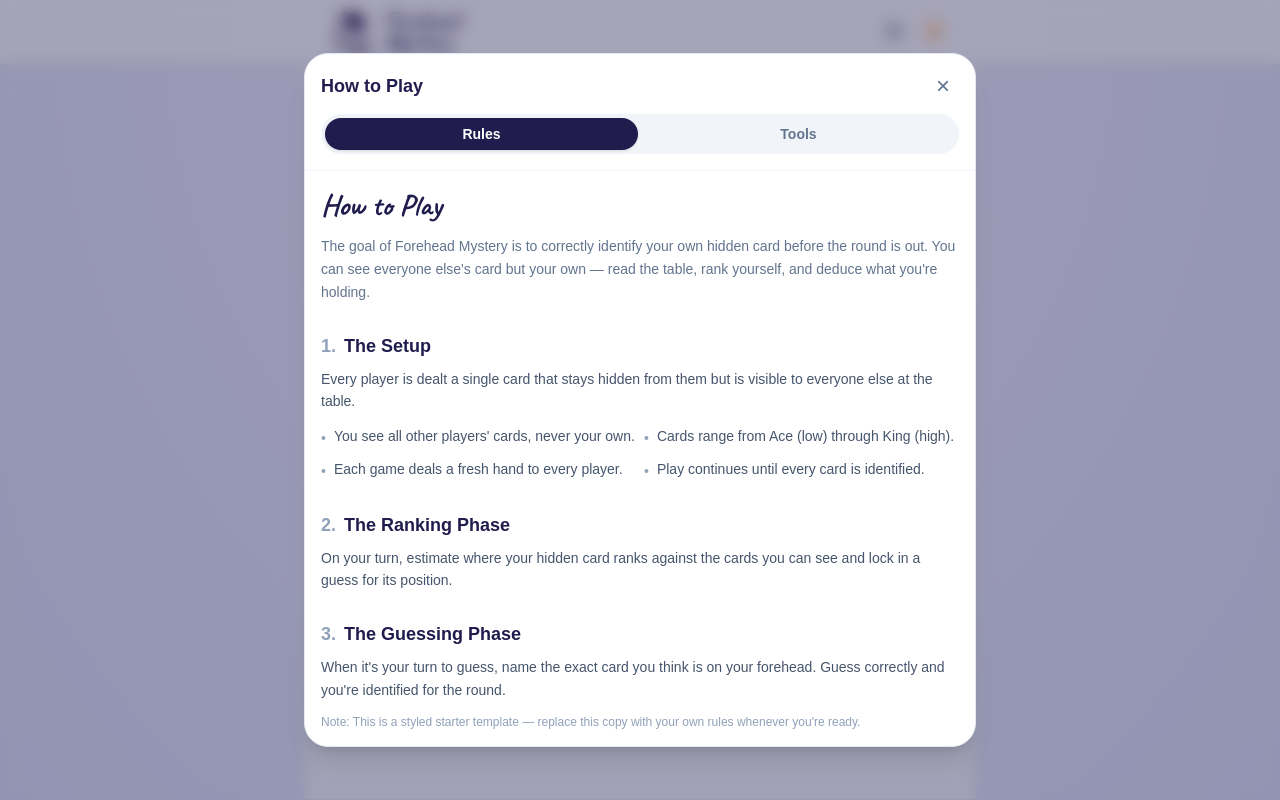
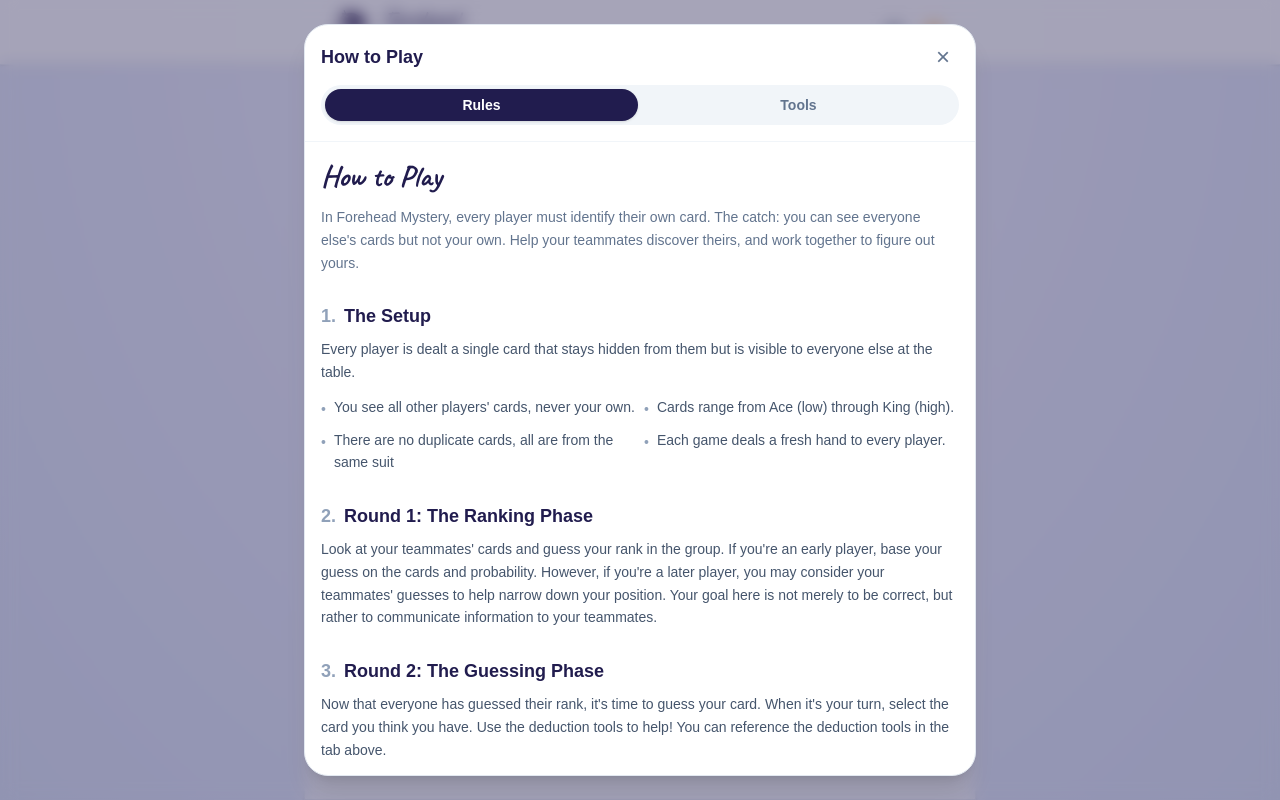
Before and after one commit to SlimPortfolio/forehead-mystery, a Next.js app: page / in a window 1280 px wide. Both pictures are taken after a click on the button "HOW TO PLAY". Built offline with nearby package versions, Linux system fonts and the light colour scheme; no server answers.

Commit message:
added instructions for game directions and whatnot

```diff
--- a/src/components/game/HelpModal.tsx
+++ b/src/components/game/HelpModal.tsx
@@ -30,7 +30,9 @@ function TabTitle({ children }: { children: ReactNode }) {
 
 /** Muted lead paragraph that sits under the title. */
 function Lead({ children }: { children: ReactNode }) {
-  return <p className="mt-3 text-sm leading-relaxed text-slate-500">{children}</p>;
+  return (
+    <p className="mt-3 text-sm leading-relaxed text-slate-500">{children}</p>
+  );
 }
 
 /** A numbered section heading, e.g. "1. The Setup". */
@@ -94,44 +96,45 @@ function RulesTab() {
     <div>
       <TabTitle>How to Play</TabTitle>
       <Lead>
-        The goal of Forehead Mystery is to correctly identify your own hidden
-        card before the round is out. You can see everyone else&apos;s card but
-        your own — read the table, rank yourself, and deduce what you&apos;re
-        holding.
+        In Forehead Mystery, every player must identify their own card. The
+        catch: you can see everyone else&apos;s cards but not your own. Help
+        your teammates discover theirs, and work together to figure out yours.
       </Lead>
 
       <Section number={1} title="The Setup">
         <p>
-          Every player is dealt a single card that stays hidden from them but
-          is visible to everyone else at the table.
+          Every player is dealt a single card that stays hidden from them but is
+          visible to everyone else at the table.
         </p>
         <BulletList
           items={[
             "You see all other players' cards, never your own.",
             "Cards range from Ace (low) through King (high).",
+            "There are no duplicate cards, all are from the same suit",
             "Each game deals a fresh hand to every player.",
-            "Play continues until every card is identified.",
           ]}
         />
       </Section>
 
-      <Section number={2} title="The Ranking Phase">
+      <Section number={2} title="Round 1: The Ranking Phase">
         <p>
-          On your turn, estimate where your hidden card ranks against the cards
-          you can see and lock in a guess for its position.
+          Look at your teammates&apos; cards and guess your rank in the group.
+          If you're an early player, base your guess on the cards and
+          probability. However, if you're a later player, you may consider your
+          teammates' guesses to help narrow down your position. Your goal here
+          is not merely to be correct, but rather to communicate information to
+          your teammates.
         </p>
       </Section>
 
-      <Section number={3} title="The Guessing Phase">
+      <Section number={3} title="Round 2: The Guessing Phase">
         <p>
-          When it&apos;s your turn to guess, name the exact card you think is
-          on your forehead. Guess correctly and you&apos;re identified for the
-          round.
+          Now that everyone has guessed their rank, it&apos;s time to guess your
+          card. When it&apos;s your turn, select the card you think you have.
+          Use the deduction tools to help! You can reference the deduction tools
+          in the tab above.
         </p>
-        <Note>
-          Note: This is a styled starter template — replace this copy with your
-          own rules whenever you&apos;re ready.
-        </Note>
+        <p>If everyone guesses correctly, you've won!</p>
       </Section>
     </div>
   );
--- a/src/components/game/JoinScreen.tsx
+++ b/src/components/game/JoinScreen.tsx
@@ -32,8 +32,8 @@ export default function JoinScreen({
           Forehead Mystery
         </h1>
         <p className="max-w-md text-sm text-slate-500">
-          A game of teamwork and logic that makes time pass faster and makes
-          long lines disappear.
+          A game of teamwork and logic that makes time pass faster and long
+          lines disappear.
         </p>
         <button
           type="button"
```
